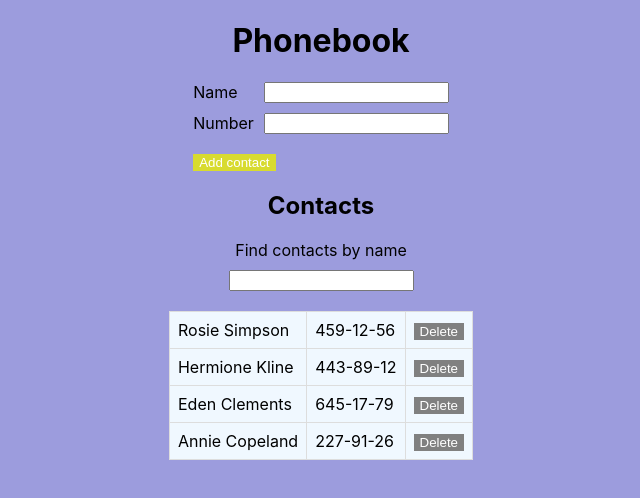
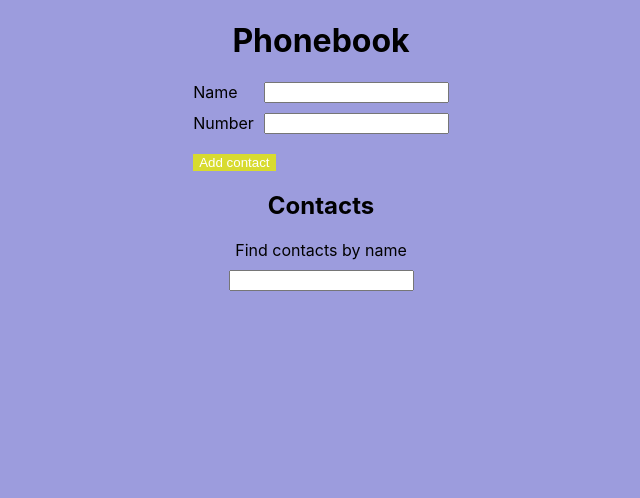
Before and after one commit to romankoll/goit-react-hw-08-phonebook, a React (Create React App) app: page / in a window 1280 px wide. Shown: the top 498 px of the page, without its empty margins (319-959 px from the left). Built offline with nearby package versions, Linux system fonts and the light colour scheme.

Commit message:
localStorege

```diff
--- a/src/components/App.jsx
+++ b/src/components/App.jsx
@@ -7,15 +7,23 @@
 
 class App extends Component {
   state = {
-    contacts: [
-      { id: 'id-1', name: 'Rosie Simpson', number: '459-12-56' },
-      { id: 'id-2', name: 'Hermione Kline', number: '443-89-12' },
-      { id: 'id-3', name: 'Eden Clements', number: '645-17-79' },
-      { id: 'id-4', name: 'Annie Copeland', number: '227-91-26' },
-    ],
+    contacts: [],
 
     filter: '',
   };
+
+  componentDidMount() {
+    const localData = localStorage.getItem('contacts');
+    if (localData) {
+      this.setState({ contacts: JSON.parse(localData) });
+    }
+  }
+
+  componentDidUpdate(prevProps, prevState) {
+    if (prevState.contacts.length !== this.state.contacts.length) {
+      localStorage.setItem('contacts', JSON.stringify(this.state.contacts));
+    }
+  }
 
   handleInputChange = event => {
     const { name, value } = event.target;
```
